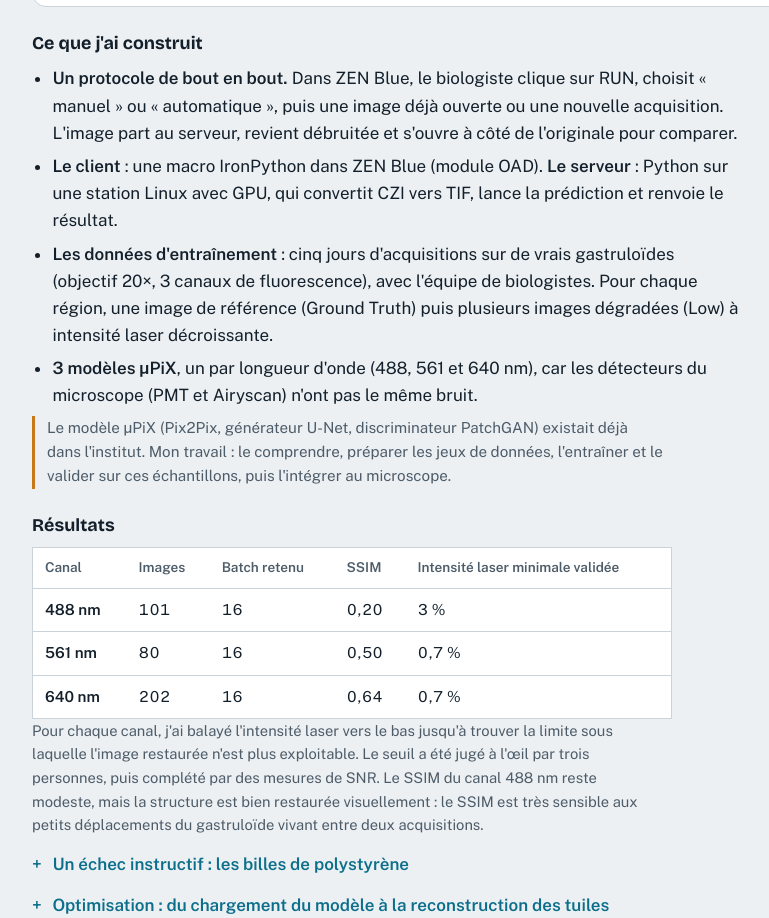
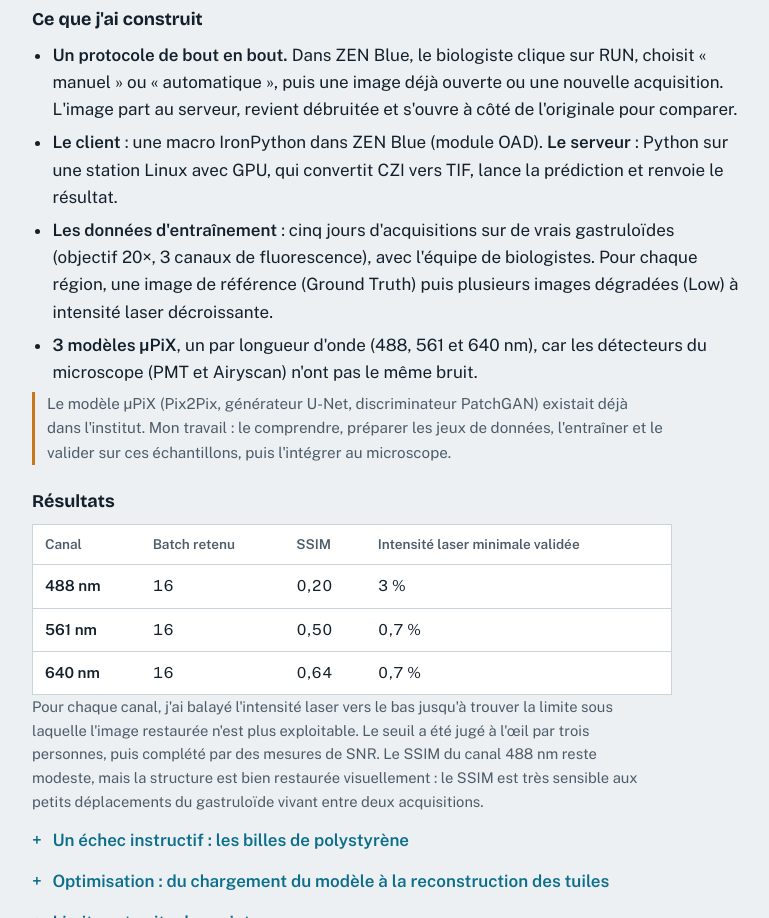
Before and after one commit to Mohammad526/potfolio.hojeij.123, a plain HTML site: page index.html in a window 1280 px wide. Shown: the part 1975-2893 px from the top of the page, without its empty margins (286-1055 px from the left). Drawn offline with nearby package versions, Linux system fonts and the light colour scheme.

Commit message:
Refactor content and table structure in index.html
Updated text descriptions and table structure in index.html.

```diff
--- a/index.html
+++ b/index.html
@@ -217,7 +217,7 @@ footer{border-top:1px solid var(--line);padding:22px 0;color:var(--muted);font-s
       <input id="denoise" type="range" min="0" max="100" value="0" aria-describedby="scope-note">
       <span class="end">Brut → Débruité</span>
     </div>
-    <p class="note" id="scope-note">Exemple réel, canal 561 nm : zoom sur une région d'intérêt d'un gastruloïde (cadre orange sur la vignette). Image acquise à faible intensité laser, puis restaurée par le modèle µPiX que j'ai entraîné. Pour qu'elle soit visible, l'image brute est affichée avec un contraste étiré (les valeurs ne sont pas modifiées). Déplace le curseur pour passer de l'image brute à l'image débruitée.</p>
+    <p class="note" id="scope-note">Canal 561 nm : zoom sur une zone d'un gastruloïde (cadre orange sur la vignette). Image acquise à faible intensité laser, puis restaurée par le modèle µPiX. L'image brute est éclaircie pour l'affichage. Déplace le curseur pour comparer.</p>
   </div>
 </div>
 
@@ -272,11 +272,11 @@ footer{border-top:1px solid var(--line);padding:22px 0;color:var(--muted);font-s
         <div class="tablewrap">
         <table class="res">
           <caption class="sr">Meilleur modèle retenu pour chaque canal de fluorescence</caption>
-          <thead><tr><th scope="col">Canal</th><th scope="col">Images</th><th scope="col">Batch retenu</th><th scope="col">SSIM</th><th scope="col">Intensité laser minimale validée</th></tr></thead>
+          <thead><tr><th scope="col">Canal</th><th scope="col">Batch retenu</th><th scope="col">SSIM</th><th scope="col">Intensité laser minimale validée</th></tr></thead>
           <tbody>
-            <tr><th scope="row">488 nm</th><td>101</td><td>16</td><td>0,20</td><td>3 %</td></tr>
-            <tr><th scope="row">561 nm</th><td>80</td><td>16</td><td>0,50</td><td>0,7 %</td></tr>
-            <tr><th scope="row">640 nm</th><td>202</td><td>16</td><td>0,64</td><td>0,7 %</td></tr>
+            <tr><th scope="row">488 nm</th><td>16</td><td>0,20</td><td>3 %</td></tr>
+            <tr><th scope="row">561 nm</th><td>16</td><td>0,50</td><td>0,7 %</td></tr>
+            <tr><th scope="row">640 nm</th><td>16</td><td>0,64</td><td>0,7 %</td></tr>
           </tbody>
         </table>
         </div>
```
